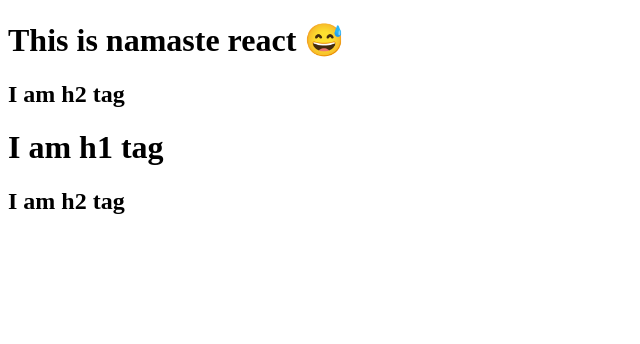
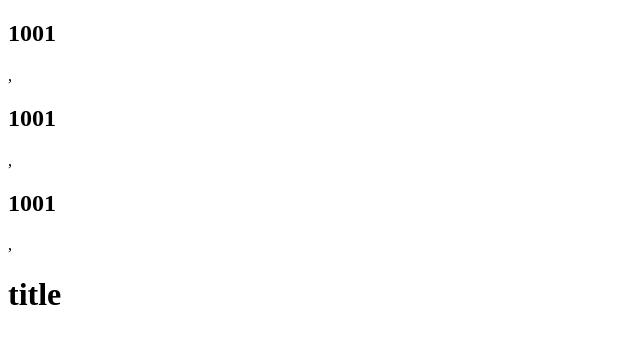
Before and after one commit to vaishnavi-mahajan/namaste-react, a React (Vite) app: page / in a window 1280 px wide. Shown: the top 344 px of the page, without its empty margins (0-640 px from the left). Built offline with nearby package versions, Linux system fonts and the light colour scheme.

Commit message:
Episode 3: Laying the foundation

```diff
--- a/App.js
+++ b/App.js
@@ -1,22 +1,26 @@
 import React from "react"
 import ReactDOM from "react-dom";
 
-const parent=React.createElement("div",
-{id:"Parent"},
-React.createElement("div",{id:"child"},
-[ React.createElement("h1",{},"This is namaste react 😅"),
-React.createElement("h2",{},"I am h2 tag")
-]),
-React.createElement("div",{id:"child2"},
-[ React.createElement("h1",{},"I am h1 tag"),
-React.createElement("h2",{},"I am h2 tag")
-])
-)
-const heading= React.createElement("h1",
-{id:"heading"},"Hello World from JavaScript"
+// const heading=React.createElement(
+//     "h1",{id:"heading"},
+//     "Namaste React 🚀"
+// )
+let number=1000
+const Heading=()=>(
+   <h1>Heading</h1>,
+   {Title},
+   <h2>{number+1}</h2>
 )
 
-const root=ReactDOM.createRoot(document.getElementById("root"));
+const Title= ()=>(
+    <div>
+       { Heading()},
+       <Heading></Heading>,
+       <Heading />,
+        <h1>title</h1>
+    </div>
+)
 
-root.render(parent);
-console.log(parent)
+// const heading2= <h1>Namaste React 🚀</h1>
+const root=ReactDOM.createRoot(document.getElementById("root"))
+root.render(<Title />)
--- a/index.css
+++ b/index.css
@@ -0,0 +1,3 @@
+#heading{
+    color:blue
+}
--- a/package.json
+++ b/package.json
@@ -5,6 +5,7 @@
   "main": "App.js",
   "scripts": {
     "test": "jest",
+    "build":"parcel build index.html",
     "start":"npx parcel index.html"
   },
   "repository": {
```
